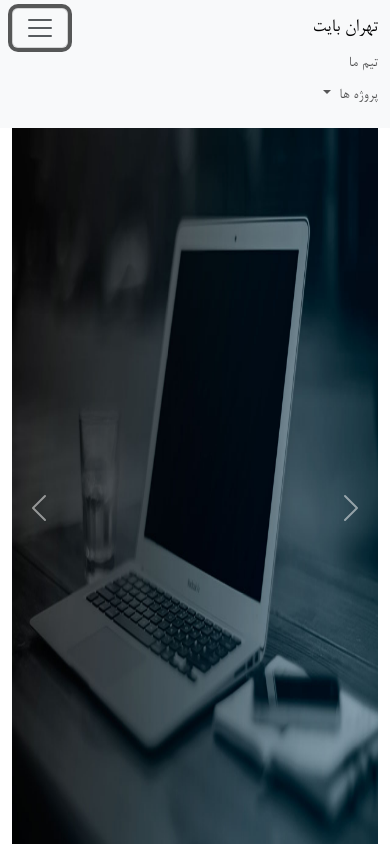
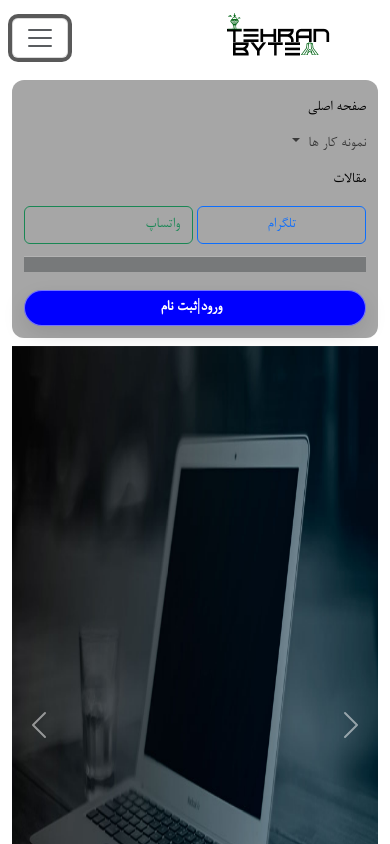
Before and after one commit to Mehrabkb/company, a plain HTML site: page index.html in a window 390 px wide. Both pictures are taken after a click on the button 40 px from the left and 28 px from the top of the page. Shown: the top 844 px of the page. Drawn offline with Linux system fonts and the light colour scheme.

Commit message:
add header

```diff
--- a/assets/styles/style.css
+++ b/assets/styles/style.css
@@ -1,3 +1,109 @@
-.slider .carousel-item img{
+.slider .carousel-item img {
 	height: 90vh;
 }
+
+/* فاصله دادن vr از دکمه سرچ و مرتب‌سازی داخل هدر */
+.header-vr{
+  margin-right: .75rem;   /* فاصله از سمت راست (در RTL یعنی از سمت دکمه سرچ) */
+  margin-left: .75rem;    /* فاصله از سمت چپ */
+  height: 28px;           /* ارتفاع خط عمودی */
+  align-self: center;     /* وسط‌چین عمودی داخل ردیف */
+  opacity: .6;            /* کمی ملایم‌تر */
+}
+/* ===== Header: Login/Register pill ===== */
+.auth-link{
+  display: inline-flex;
+  align-items: center;
+  gap: .5rem;
+  padding: .55rem .85rem;
+  border-radius: 999px;
+  border: 1px solid rgba(255,255,255,.45);
+  background: blue;
+  color: white;                 /* چون روی اسلایدر است */
+  text-decoration: none;
+  font-weight: 600;
+
+  transition: .2s ease;
+  backdrop-filter: blur(10px);
+  -webkit-backdrop-filter: blur(10px);
+  box-shadow: 0 8px 24px rgba(0,0,0,.12);
+}
+
+.auth-link:hover{
+  background: rgba(255,255,255,.22);
+  transform: translateY(-1px);
+  color: blue;
+  background: white;
+  border: 1px solid;
+}
+
+
+
+/* ===== VR spacing & alignment in navbar ===== */
+.header-vr{
+  margin: 0 12px;
+  height: 28px;
+  align-self: center;
+  opacity: .45;
+}
+
+/* ===== Navbar layout responsive tweaks ===== */
+.navbar .navbar-collapse{
+  align-items: center;
+}
+
+/* گروه سمت راست (دکمه‌ها + vr + ورود) در دسکتاپ */
+@media (min-width: 992px){
+  /* در دسکتاپ، محتویات collapse را دو طرفه کن */
+  .navbar .navbar-collapse{
+    display: flex;
+    justify-content: space-between;
+    width: 100%;
+  }
+
+  /* منو در سمت راست (RTL) */
+  .navbar-nav{
+    gap: .35rem;
+  }
+}
+
+/* ===== Mobile: stack nicely when collapsed ===== */
+@media (max-width: 991.98px){
+  .navbar .navbar-collapse{
+    margin-top: 12px;
+    padding: 12px;
+    border-radius: 12px;
+    background: rgba(0,0,0,.35); /* پشت منو وقتی باز می‌شود */
+    backdrop-filter: blur(10px);
+    -webkit-backdrop-filter: blur(10px);
+  }
+
+  .navbar-nav{
+    text-align: right;
+    gap: .25rem;
+  }
+
+  /* دکمه‌های تلگرام/واتساپ در موبایل تمام عرض شوند */
+  .navbar form.d-flex{
+    width: 100%;
+    margin-top: 10px;
+  }
+
+  .navbar form.d-flex .btn{
+    flex: 1;
+  }
+
+  /* VR در موبایل افقی شود (به‌جای عمودی) */
+  .header-vr{
+    width: 100%;
+    height: 1px;
+    margin: 12px 0;
+    opacity: .35;
+  }
+
+  /* لینک ورود وسط/راست و تمام عرض */
+  .auth-link{
+    width: 100%;
+    justify-content: center;
+  }
+}
--- a/index.html
+++ b/index.html
@@ -1,5 +1,6 @@
 <!DOCTYPE html>
 <html lang="fa" dir="rtl">
+
 <head>
 	<meta charset="utf-8">
 	<meta name="viewport" content="width=device-width, initial-scale=1">
@@ -9,27 +10,55 @@
 	<link rel="stylesheet" type="text/css" href="assets/styles/style.css">
 	<title>تهران بایت</title>
 </head>
+
 <body>
-	<nav class="navbar navbar-expand-lg bg-body-tertiary">
-	  <div class="container-fluid">
-	    <a class="navbar-brand" href="#">تهران بایت</a>
-	    <button class="navbar-toggler" type="button" data-bs-toggle="collapse" data-bs-target="#navbarSupportedContent" aria-controls="navbarSupportedContent" aria-expanded="false" aria-label="Toggle navigation">
+	<nav class="navbar navbar-expand-lg bg-transparent">
+		<div class="container me-auto">
+			<a class="navbar-brand d-flex " href="#">
+				<img src="assets/images/logo/Untitled-1.png" alt="Bootstrap" width="200px" height="50%">
+			</a>
+			<button class="navbar-toggler" type="button" data-bs-toggle="collapse"
+				data-bs-target="#navbarSupportedContent" aria-controls="navbarSupportedContent" aria-expanded="false"
+				aria-label="Toggle navigation">
 				<span class="navbar-toggler-icon"></span>
 			</button>
-	    <div class="collapse navbar-collapse" id="navbarSupportedContent">
+			<div class="collapse navbar-collapse me-auto" id="navbarSupportedContent">
 				<ul class="navbar-nav me-auto mb-2 mb-lg-0">
 					<li class="nav-item">
-	          <a class="nav-link" href="#">تیم ما</a>
+						<a class="nav-link active" aria-current="page" href="#">صفحه اصلی</a>
 					</li>
+
 					<li class="nav-item dropdown">
-	          <a class="nav-link dropdown-toggle" href="#" role="button" data-bs-toggle="dropdown" aria-expanded="false">
-	            پروژه ها
+						<a class="nav-link dropdown-toggle" href="#" role="button" data-bs-toggle="dropdown"
+							aria-expanded="false">
+							نمونه کار ها
 						</a>
 						<ul class="dropdown-menu">
-	            <li><a class="dropdown-item" href="https://chnnd.ir">چند</a></li>
+							<li><a class="dropdown-item" href="#">طراحی سایت</a></li>
+							<!-- <li><a class="dropdown-item" href="#">Another action</a></li>
+							<li>
+								<hr class="dropdown-divider">
+							</li>
+							<li><a class="dropdown-item" href="#">Something else here</a></li> -->
 						</ul>
 					</li>
+					<li class="nav-item">
+						<a class="nav-link active" aria-disabled="true">مقالات</a>
+					</li>
+
 				</ul>
+
+				<form class="d-flex gap-1">
+					<button type="button" class="btn btn-outline-primary">تلگرام</button>
+					<button class="btn btn-outline-success  d-flex" type="submit">واتساپ</button>
+				</form>
+				<hr class="vr header-vr">
+				<a href="" class="d-flex auth-link">
+					<img src="" alt="">
+					ورود|ثبت نام
+				</a>
+
+
 			</div>
 		</div>
 	</nav>
@@ -46,11 +75,13 @@
 							</div>
 						</div>
 					</div>
-				  <button class="carousel-control-prev" type="button" data-bs-target="#carouselExample" data-bs-slide="prev">
+					<button class="carousel-control-prev" type="button" data-bs-target="#carouselExample"
+						data-bs-slide="prev">
 						<span class="carousel-control-prev-icon" aria-hidden="true"></span>
 						<span class="visually-hidden">Previous</span>
 					</button>
-				  <button class="carousel-control-next" type="button" data-bs-target="#carouselExample" data-bs-slide="next">
+					<button class="carousel-control-next" type="button" data-bs-target="#carouselExample"
+						data-bs-slide="next">
 						<span class="carousel-control-next-icon" aria-hidden="true"></span>
 						<span class="visually-hidden">Next</span>
 					</button>
@@ -61,19 +92,29 @@
 					<div class="row justify-content-center">
 						<div class="col-lg-12">
 							<div class="card border-0 shadow-lg overflow-hidden" dir="rtl" style="border-radius: 1rem;">
-				        <div class="position-relative" style="height: 8px; background: linear-gradient(90deg,#5e60ce,#4ea8de,#64dfdf);"></div>
+								<div class="position-relative"
+									style="height: 8px; background: linear-gradient(90deg,#5e60ce,#4ea8de,#64dfdf);">
+								</div>
 								<div class="card-body p-4 p-md-5">
 									<div class="d-flex align-items-center mb-3">
-				            <span class="badge bg-primary bg-gradient me-2" style="font-size: .9rem;">تهران بایت</span>
-				            <h3 class="m-0 fw-bold" style="letter-spacing: -.3px;">درباره ما – تیم برنامه‌نویسی تهران بایت</h3>
+										<span class="badge bg-primary bg-gradient me-2" style="font-size: .9rem;">تهران
+											بایت</span>
+										<h3 class="m-0 fw-bold" style="letter-spacing: -.3px;">درباره ما – تیم
+											برنامه‌نویسی تهران بایت</h3>
 									</div>
 
 									<p class="text-secondary mb-4" style="line-height: 2;">
-				            ما <strong>تهران بایت</strong> هستیم؛ یک تیم برنامه‌نویسی نوپا که از دل شور و اشتیاق دانشجویی شکل گرفته است. اعضای این تیم همگی دانشجویان پرانرژی و خلاقی هستند که با هدایت و تلاش‌های بی‌وقفه‌ی استاد <strong>مهراب کردبچه</strong> کنار هم جمع شده‌اند.
+										ما <strong>تهران بایت</strong> هستیم؛ یک تیم برنامه‌نویسی نوپا که از دل شور و
+										اشتیاق دانشجویی شکل گرفته است. اعضای این تیم همگی دانشجویان پرانرژی و خلاقی
+										هستند که با هدایت و تلاش‌های بی‌وقفه‌ی استاد <strong>مهراب کردبچه</strong> کنار
+										هم جمع شده‌اند.
 									</p>
 
 									<p class="text-secondary mb-4" style="line-height: 2;">
-				            هدف ما ساده اما بزرگ است: یادگیری عمیق، خلق راه‌حل‌های نوآورانه و تبدیل ایده‌های کوچک به پروژه‌های بزرگ. تهران بایت فقط یک گروه برنامه‌نویسی نیست؛ ما یک جامعه‌ی کوچک از دوستان و هم‌فکرانیم که باور داریم همکاری و همدلی می‌تواند مسیر موفقیت را هموار کند.
+										هدف ما ساده اما بزرگ است: یادگیری عمیق، خلق راه‌حل‌های نوآورانه و تبدیل ایده‌های
+										کوچک به پروژه‌های بزرگ. تهران بایت فقط یک گروه برنامه‌نویسی نیست؛ ما یک جامعه‌ی
+										کوچک از دوستان و هم‌فکرانیم که باور داریم همکاری و همدلی می‌تواند مسیر موفقیت را
+										هموار کند.
 									</p>
 
 									<div class="bg-light rounded-4 p-3 p-md-4 mb-4 border">
@@ -83,19 +124,26 @@
 										</div>
 										<ul class="list-unstyled m-0">
 											<li class="d-flex align-items-start mb-2">
-				                <span class="rounded-circle me-2" style="width: 10px; height: 10px; background:#4ea8de; margin-top: .5rem;"></span>
-				                <div><strong>انرژی دانشجویی:</strong> ترکیب دانشجویان با انگیزه و علاقه‌مند به فناوری</div>
+												<span class="rounded-circle me-2"
+													style="width: 10px; height: 10px; background:#4ea8de; margin-top: .5rem;"></span>
+												<div><strong>انرژی دانشجویی:</strong> ترکیب دانشجویان با انگیزه و
+													علاقه‌مند به فناوری</div>
 											</li>
 											<li class="d-flex align-items-start mb-2">
-				                <span class="rounded-circle me-2" style="width: 10px; height: 10px; background:#5e60ce; margin-top: .5rem;"></span>
-				                <div><strong>راهبری الهام‌بخش:</strong> حمایت استاد مهراب کردبچه به‌عنوان محور اصلی تیم</div>
+												<span class="rounded-circle me-2"
+													style="width: 10px; height: 10px; background:#5e60ce; margin-top: .5rem;"></span>
+												<div><strong>راهبری الهام‌بخش:</strong> حمایت استاد مهراب کردبچه
+													به‌عنوان محور اصلی تیم</div>
 											</li>
 											<li class="d-flex align-items-start mb-2">
-				                <span class="rounded-circle me-2" style="width: 10px; height: 10px; background:#64dfdf; margin-top: .5rem;"></span>
-				                <div><strong>یادگیری عملی:</strong> تمرکز بر پروژه‌های واقعی و تجربه‌های دست‌اول</div>
+												<span class="rounded-circle me-2"
+													style="width: 10px; height: 10px; background:#64dfdf; margin-top: .5rem;"></span>
+												<div><strong>یادگیری عملی:</strong> تمرکز بر پروژه‌های واقعی و تجربه‌های
+													دست‌اول</div>
 											</li>
 											<li class="d-flex align-items-start">
-				                <span class="rounded-circle me-2" style="width: 10px; height: 10px; background:#48bfe3; margin-top: .5rem;"></span>
+												<span class="rounded-circle me-2"
+													style="width: 10px; height: 10px; background:#48bfe3; margin-top: .5rem;"></span>
 												<div><strong>همکاری مؤثر:</strong> روحیه‌ی کار گروهی و رشد مشترک</div>
 											</li>
 										</ul>
@@ -104,7 +152,9 @@
 									<div class="d-flex align-items-start">
 										<div class="flex-grow-1">
 											<p class="mb-0 text-secondary" style="line-height: 2;">
-				                تهران بایت با وجود تازه‌کار بودن، رویای بزرگی دارد: تبدیل شدن به تیمی اثرگذار در دنیای فناوری و برنامه‌نویسی ایران. ما باور داریم که هر خط کدی که می‌نویسیم، قدمی است به سوی آینده‌ای روشن‌تر.
+												تهران بایت با وجود تازه‌کار بودن، رویای بزرگی دارد: تبدیل شدن به تیمی
+												اثرگذار در دنیای فناوری و برنامه‌نویسی ایران. ما باور داریم که هر خط کدی
+												که می‌نویسیم، قدمی است به سوی آینده‌ای روشن‌تر.
 											</p>
 										</div>
 									</div>
@@ -113,7 +163,8 @@
 								<div class="px-4 px-md-5 pb-4">
 									<hr class="mt-0 mb-3">
 									<div class="d-flex justify-content-between align-items-center">
-				            <div class="text-muted small">تهران بایت — تیمی از دانشجویان با راهبری استاد مهراب کردبچه</div>
+										<div class="text-muted small">تهران بایت — تیمی از دانشجویان با راهبری استاد
+											مهراب کردبچه</div>
 										<div class="d-flex gap-2">
 											<span class="badge bg-outline border text-secondary">نوآوری</span>
 											<span class="badge bg-outline border text-secondary">یادگیری</span>
@@ -132,28 +183,33 @@
 
 						<!-- مهراب کردبچه -->
 						<div class="carousel-item active">
-				      <img src="assets/images/mehrabkb.png" class="d-block mx-auto rounded-circle border border-4 border-primary shadow-lg" alt="مهراب کردبچه" style="width:200px; height:200px; object-fit:contain;">
+							<img src="assets/images/mehrabkb.png"
+								class="d-block mx-auto rounded-circle border border-4 border-primary shadow-lg"
+								alt="مهراب کردبچه" style="width:200px; height:200px; object-fit:contain;">
 							<h4 class="fw-bold text-primary mt-3">استاد مهراب کردبچه</h4>
 							<p class="text-muted">رهبر و بنیان‌گذار تیم تهران بایت</p>
 						</div>
 
 						<!-- عضو تیم 1 -->
 						<div class="carousel-item">
-				      <img src="images/member1.jpg" class="d-block mx-auto rounded-circle shadow" alt="عضو تیم 1" style="width:180px; height:180px; object-fit:cover;">
+							<img src="images/member1.jpg" class="d-block mx-auto rounded-circle shadow" alt="عضو تیم 1"
+								style="width:180px; height:180px; object-fit:cover;">
 							<h5 class="mt-3">علی رضایی</h5>
 							<p class="text-muted">دانشجوی برنامه‌نویسی</p>
 						</div>
 
 						<!-- عضو تیم 2 -->
 						<div class="carousel-item">
-				      <img src="images/member2.jpg" class="d-block mx-auto rounded-circle shadow" alt="عضو تیم 2" style="width:180px; height:180px; object-fit:cover;">
+							<img src="images/member2.jpg" class="d-block mx-auto rounded-circle shadow" alt="عضو تیم 2"
+								style="width:180px; height:180px; object-fit:cover;">
 							<h5 class="mt-3">سارا محمدی</h5>
 							<p class="text-muted">دانشجوی توسعه وب</p>
 						</div>
 
 						<!-- عضو تیم 3 -->
 						<div class="carousel-item">
-				      <img src="images/member3.jpg" class="d-block mx-auto rounded-circle shadow" alt="عضو تیم 3" style="width:180px; height:180px; object-fit:cover;">
+							<img src="images/member3.jpg" class="d-block mx-auto rounded-circle shadow" alt="عضو تیم 3"
+								style="width:180px; height:180px; object-fit:cover;">
 							<h5 class="mt-3">رضا احمدی</h5>
 							<p class="text-muted">دانشجوی هوش مصنوعی</p>
 						</div>
@@ -161,21 +217,27 @@
 					</div>
 
 					<!-- کنترل‌ها -->
-				  <button class="carousel-control-prev" type="button" data-bs-target="#teamCarousel" data-bs-slide="prev">
+					<button class="carousel-control-prev" type="button" data-bs-target="#teamCarousel"
+						data-bs-slide="prev">
 						<span class="carousel-control-prev-icon bg-dark rounded-circle p-3" aria-hidden="true"></span>
 						<span class="visually-hidden">قبلی</span>
 					</button>
-				  <button class="carousel-control-next" type="button" data-bs-target="#teamCarousel" data-bs-slide="next">
+					<button class="carousel-control-next" type="button" data-bs-target="#teamCarousel"
+						data-bs-slide="next">
 						<span class="carousel-control-next-icon bg-dark rounded-circle p-3" aria-hidden="true"></span>
 						<span class="visually-hidden">بعدی</span>
 					</button>
 
 					<!-- اندیکاتورها -->
 					<div class="carousel-indicators mt-3">
-				    <button type="button" data-bs-target="#teamCarousel" data-bs-slide-to="0" class="active" aria-current="true" aria-label="مهراب کردبچه"></button>
-				    <button type="button" data-bs-target="#teamCarousel" data-bs-slide-to="1" aria-label="عضو تیم 1"></button>
-				    <button type="button" data-bs-target="#teamCarousel" data-bs-slide-to="2" aria-label="عضو تیم 2"></button>
-				    <button type="button" data-bs-target="#teamCarousel" data-bs-slide-to="3" aria-label="عضو تیم 3"></button>
+						<button type="button" data-bs-target="#teamCarousel" data-bs-slide-to="0" class="active"
+							aria-current="true" aria-label="مهراب کردبچه"></button>
+						<button type="button" data-bs-target="#teamCarousel" data-bs-slide-to="1"
+							aria-label="عضو تیم 1"></button>
+						<button type="button" data-bs-target="#teamCarousel" data-bs-slide-to="2"
+							aria-label="عضو تیم 2"></button>
+						<button type="button" data-bs-target="#teamCarousel" data-bs-slide-to="3"
+							aria-label="عضو تیم 3"></button>
 					</div>
 				</div>
 
@@ -186,4 +248,5 @@
 	<script src="assets/plugins/bootstrap/js/bootstrap.bundle.min.js"></script>
 	<script src="assets/scripts/script.js"></script>
 </body>
+
 </html>
```
Also changed, not shown: assets/images/logo/TEHRANBYTE1.png (added), assets/images/logo/Untitled-1.png (added), assets/images/logo/logo.png (added). Lines whose indentation alone changed are shown as unchanged.
